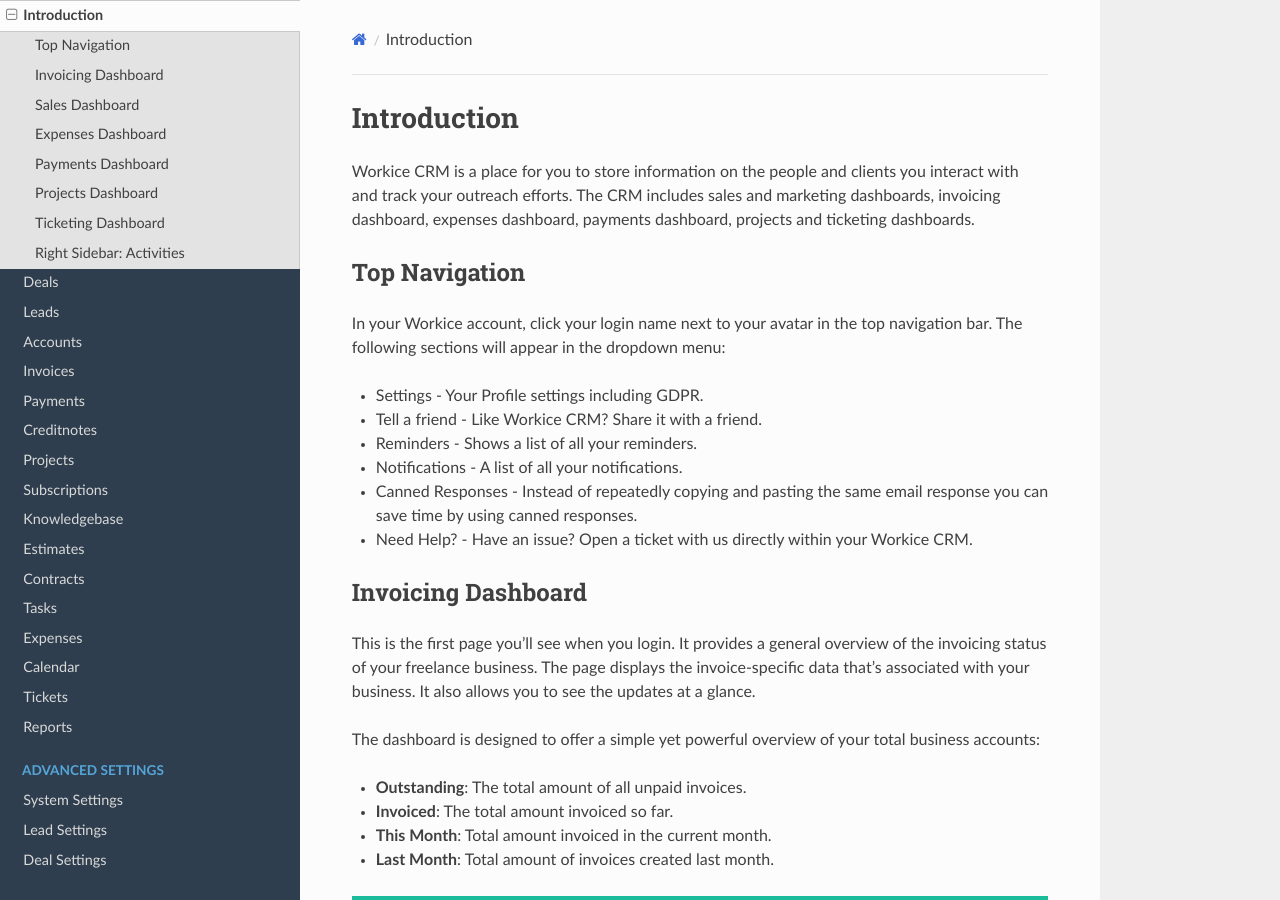
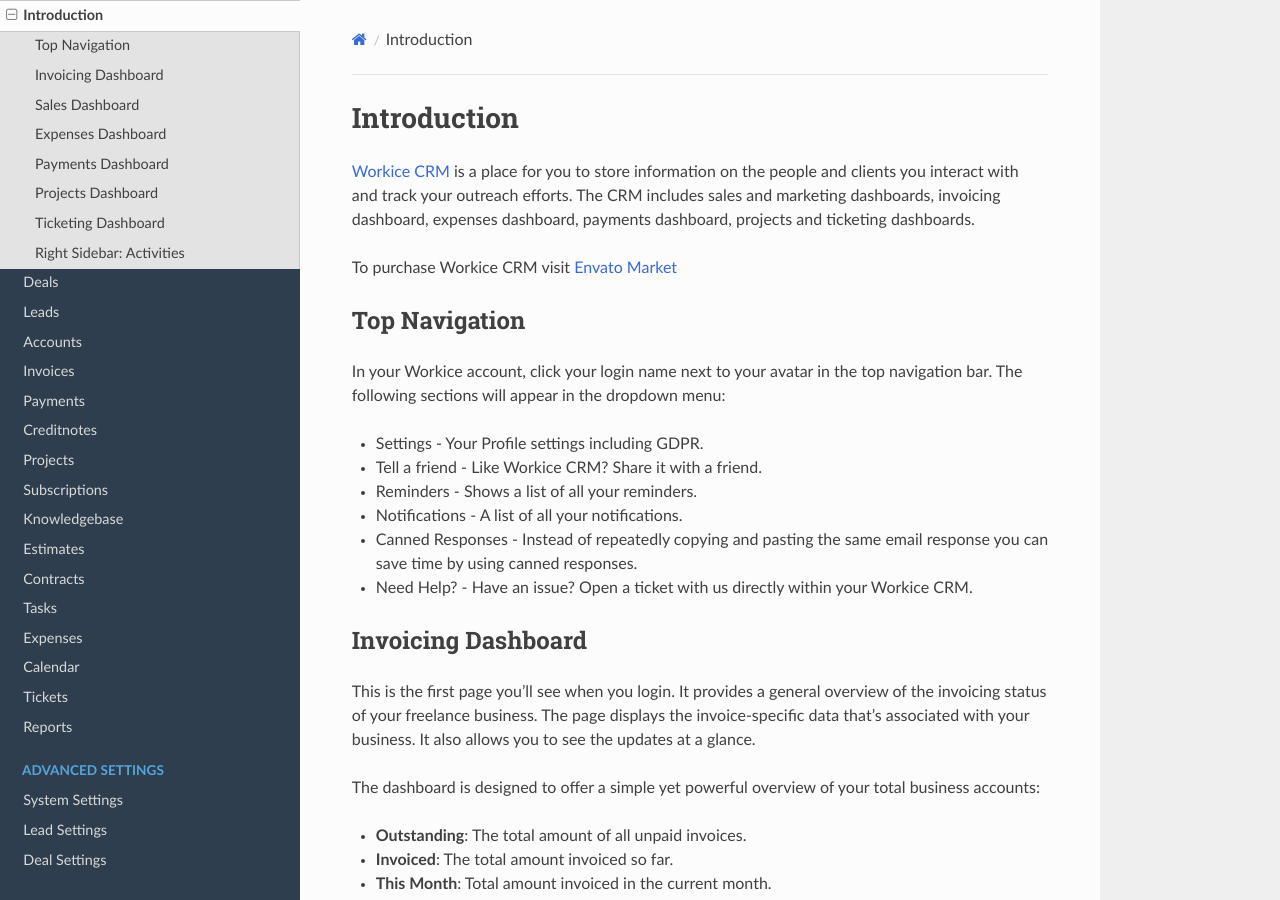
Before and after one commit to wmandai/workice-docs, a Sphinx documentation site: the page built from docs/source/introduction.rst, in a window 1280 px wide and 900 px high. Built offline with Sphinx 7.4.7 and the Read the Docs theme 2.0.0, drawn with Linux system fonts in a browser that asks for light colours.

Commit message:
Added link to envato market

```diff
--- a/docs/source/introduction.rst
+++ b/docs/source/introduction.rst
@@ -1,7 +1,9 @@
 Introduction
 ============
 
-Workice CRM is a place for you to store information on the people and clients you interact with and track your outreach efforts. The CRM includes sales and marketing dashboards, invoicing dashboard, expenses dashboard, payments dashboard, projects and ticketing dashboards.
+`Workice CRM <https://workice.com>`__ is a place for you to store information on the people and clients you interact with and track your outreach efforts. The CRM includes sales and marketing dashboards, invoicing dashboard, expenses dashboard, payments dashboard, projects and ticketing dashboards.
+
+To purchase Workice CRM visit `Envato Market <https://codecanyon.net/user/gitbench>`__
 
 Top Navigation
 ^^^^^^^^^^^^^^
```
